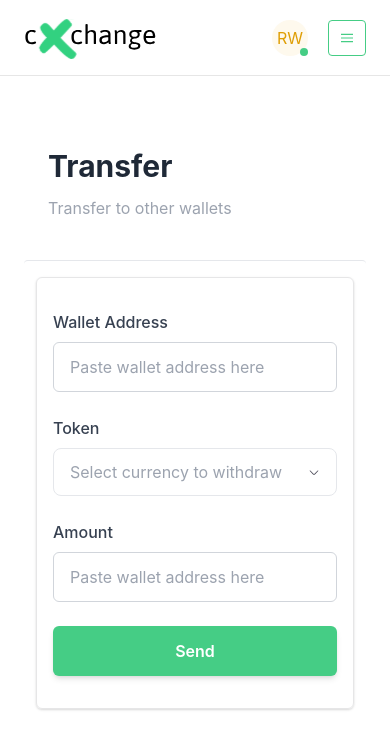
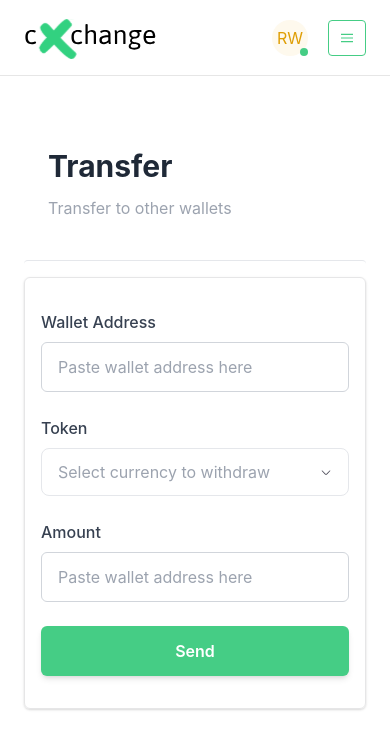
Before and after one commit to PEeGEe21/cXchange, a Next.js app: page /transfer in a window 390 px wide. Shown: the top 748 px of the page. Built offline with nearby package versions, Linux system fonts and the light colour scheme.

Commit message:
modified transfer

```diff
--- a/pages/transfer.js
+++ b/pages/transfer.js
@@ -33,7 +33,7 @@ const Transfer = () => {
                             </aside>
 
                         </div>
-                        <div className="w-full md:w-8/12 space-x-4 rounded h-full px-3 lg:px-8 border-t md:border-t-0 md:border-l bg-white">
+                        <div className="w-full md:w-8/12 space-x-4 rounded h-full px-0 md:px-6 lg:px-8 border-t md:border-t-0 md:border-l bg-white">
                                 <div className="py-8 px-4 md:px-6 lg:px-8 mt-4 login--bx border border-[#E6E6E7] rounded-md">
                                 <form>
 
```
